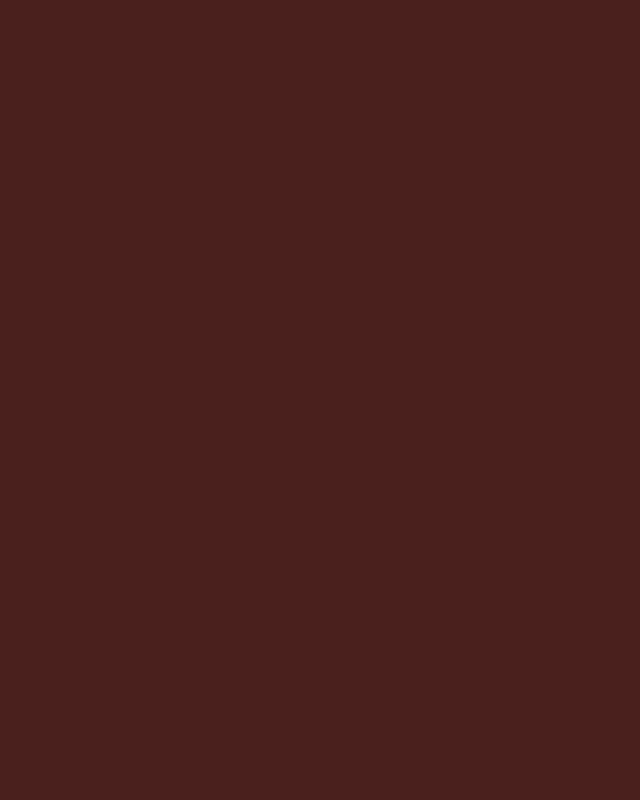
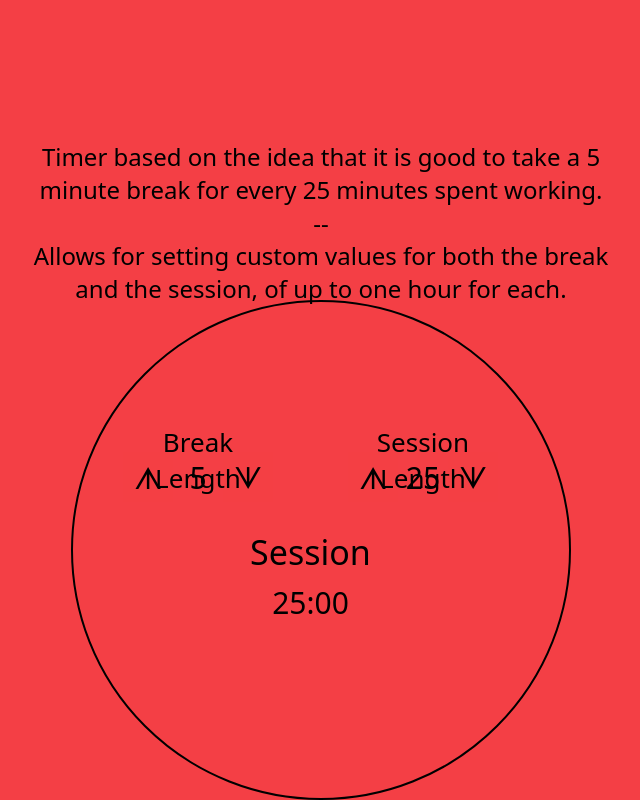
Before and after one commit to CMartin0-0/Practice-Project--FreeCodeCamp_Pomodoro_Clock, a React (Vite) app: page / in a window 1280 px wide. Shown: the whole page, without its empty margins (319-959 px from the left). Built offline with nearby package versions, Linux system fonts and the light colour scheme.

Commit message:
added styling and worked on layout

```diff
--- a/src/App.css
+++ b/src/App.css
@@ -1,5 +1,5 @@
 body {
-  background: rgb(74, 32, 29);
+  background:  #f43f45;
   margin: 0;
   padding: 0;
 }
--- a/src/App.tsx
+++ b/src/App.tsx
@@ -1,12 +1,51 @@
-import  Container from './components/container';
+import Container from './components/containers';
+import Button from './components/buttons';
 import "./App.css"
 function App() {
 
   return (
-    <Container>
-           <></>
+    <Container className="container" id="container">
+      <Container id="text-container-1" className="text-container-1">
+        Timer based on the idea that it is good to take a 5 minute break for every 25 minutes spent working.
+        <br></br>
+        --
+        <br></br>
+        Allows for setting custom values for both the break and the session, of up to one hour for each.
+      </Container>
+      <Container id="circle-container" className="circle-container">
+        <Container id="break-label" className="break-label">
+          Break Length
+        </Container>
+        <Container id="break-length" className="break-length">
+          5
+        </Container>
+        <Button id="break-decrement" onClick={() => {}}>
+          ᗐ
+        </Button>
+        <Button id="break-increment" onClick={() => {}}>
+          ᗑ
+        </Button>
+        <Container id="session-label" className="session-label">
+          Session Length
+        </Container>
+        <Container id="session-length" className="session-length">
+          25
+        </Container>
+        <Button id="session-decrement" onClick={() => {}}>
+          ᗐ
+        </Button>
+        <Button id="session-increment" onClick={() => {}}>
+          ᗑ
+        </Button>
+        <Container id="timer-label" className="timer-label">
+          Session
+        </Container>
+        <Container id="time-left" className="time-left">
+          25:00
+        </Container>
+      </Container>
     </Container>
-  )
+  );
 }
 
 export default App;
--- /dev/null
+++ b/src/components/buttons.css
@@ -0,0 +1,32 @@
+button {
+    height: 50px;
+    width: 50px;
+    background:  #F43F44;
+    font-size: 30px;
+    border:  rgb(244, 63, 68);
+}
+
+button:hover{
+background:  rgb(189, 45, 49);
+cursor: pointer;
+}
+
+#break-increment {
+grid-row: 7 / 8;
+grid-column: 3 / 4;
+}
+
+#break-decrement {
+    grid-row: 7 / 8;
+grid-column: 7 / 8;
+}
+
+#session-increment {
+     grid-row: 7 / 8;
+     grid-column: 12 / 13;
+}
+
+#session-decrement {
+     grid-row: 7 / 8;
+     grid-column: 16 / 17;
+}
--- /dev/null
+++ b/src/components/buttons.tsx
@@ -0,0 +1,15 @@
+import './buttons.css';
+
+type ButtonProps = {
+  id: string;
+  children: string | React.ReactNode;
+  onClick: (e: React.MouseEvent<HTMLElement>) => void;
+};
+
+const Button = ({ id, children, onClick }: ButtonProps) => {
+    return (
+        <button type='button' id={id} onClick={onClick}>{children}</button>
+    )
+}
+
+export default Button;
--- a/src/components/container.css
+++ /dev/null
@@ -1,5 +0,0 @@
-.container {
-    display: grid;
-    grid-template-columns: 1fr 20px 1fr;
-    grid-template-rows: 1fr 20px 1fr;
-}
--- a/src/components/container.tsx
+++ /dev/null
@@ -1,13 +0,0 @@
-import "./container.css"
-
-type ContainerProps = {
-  children: React.ReactNode;
-};
-
-const Container = ({ children }: ContainerProps) => {
-    return (
-        <div className="container">{children}</div>
-    )
-}
-
-export default Container;
--- /dev/null
+++ b/src/components/containers.css
@@ -0,0 +1,99 @@
+.container {
+    display: grid;
+    grid-template-columns: 1fr auto auto 1fr;
+    grid-template-rows: 1fr auto 1fr;
+    justify-content: center;
+    align-items: center;
+    justify-items: center;
+    align-content: center;
+}
+
+.circle-container {
+    display: grid;
+    height: 500px;
+    width: 500px;
+    border: black 2px solid;
+    border-radius: 50%;
+    grid-row: 3 / 3;
+    grid-column: 2 / 2;
+    grid-template-columns: repeat(20, 25px);
+    grid-template-rows: repeat(20, 25px);
+}
+
+.text-container-1 {
+  height: 150px;
+  width: 600px;
+  grid-row: 2 / 2;
+  grid-column: 2 / 2;
+  margin-bottom: 10px;
+  font-size: 24px;
+  text-align: center;
+}
+
+#break-label {
+font-size: 26px;
+grid-row: 6 / 6;
+grid-column: 3 / 10;
+text-align: center;
+font-weight: 500;
+width: 150px;
+height: 25px;
+position: relative;
+top: -3px;
+}
+
+#session-label {
+font-size: 26px;
+grid-row: 6 / 6;
+grid-column: 12 / 18;
+text-align: center;
+font-weight: 500;
+width: 150px;
+height: 25px;
+position: relative;
+top: -3px;
+}
+
+#timer-label {
+font-size: 34px;
+grid-row: 10 / 11;
+grid-column: 8 / 13;
+text-align: center;
+font-weight: 500;
+width: 125px;
+height: 50px;
+align-content: center;
+}
+
+#time-left {
+font-size: 30px;
+grid-row: 12 / 13;
+grid-column: 8 / 11;
+text-align: center;
+font-weight: 500;
+width: 125px;
+height: 50px;
+align-content: center;
+}
+
+#break-length {
+font-size: 30px;
+grid-row: 7 / 8;
+grid-column: 5 / 6;
+text-align: center;
+font-weight: 500;
+height: 50px;
+width: 50px;
+align-content: center;
+}
+
+#session-length {
+font-size: 30px;
+grid-row: 7 / 8;
+grid-column: 14 / 15;
+text-align: center;
+font-weight: 500;
+height: 50px;
+width: 50px;
+align-content: center;
+}
--- /dev/null
+++ b/src/components/containers.tsx
@@ -0,0 +1,18 @@
+import "./containers.css"
+
+type ContainerProps = {
+  children: React.ReactNode | string;
+  id: string;
+  className: string;
+};
+
+
+
+
+const Container = ({ children, className, id }: ContainerProps) => {
+    return (
+        <div className={className} id={id}>{children}</div>
+    )
+}
+
+export default Container;
```
Also changed, not shown: src/components/button.tsx (deleted).
